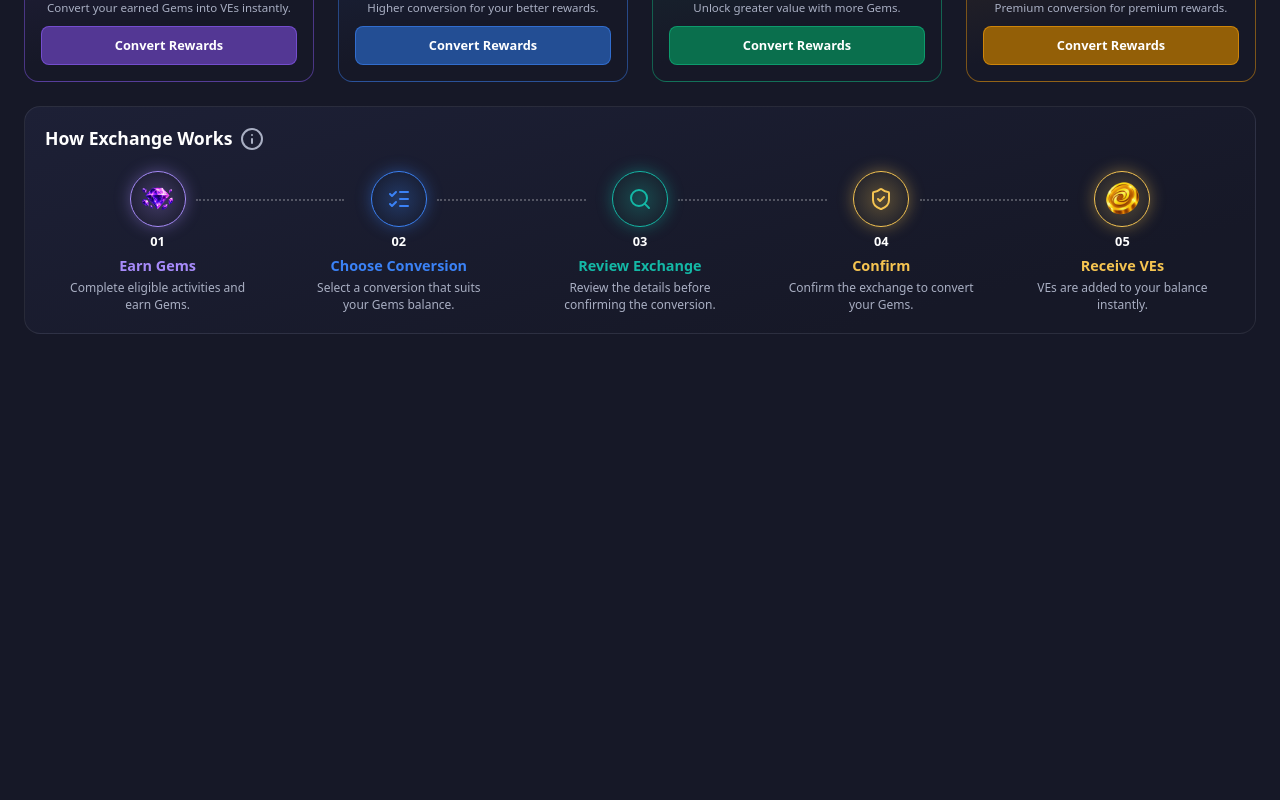
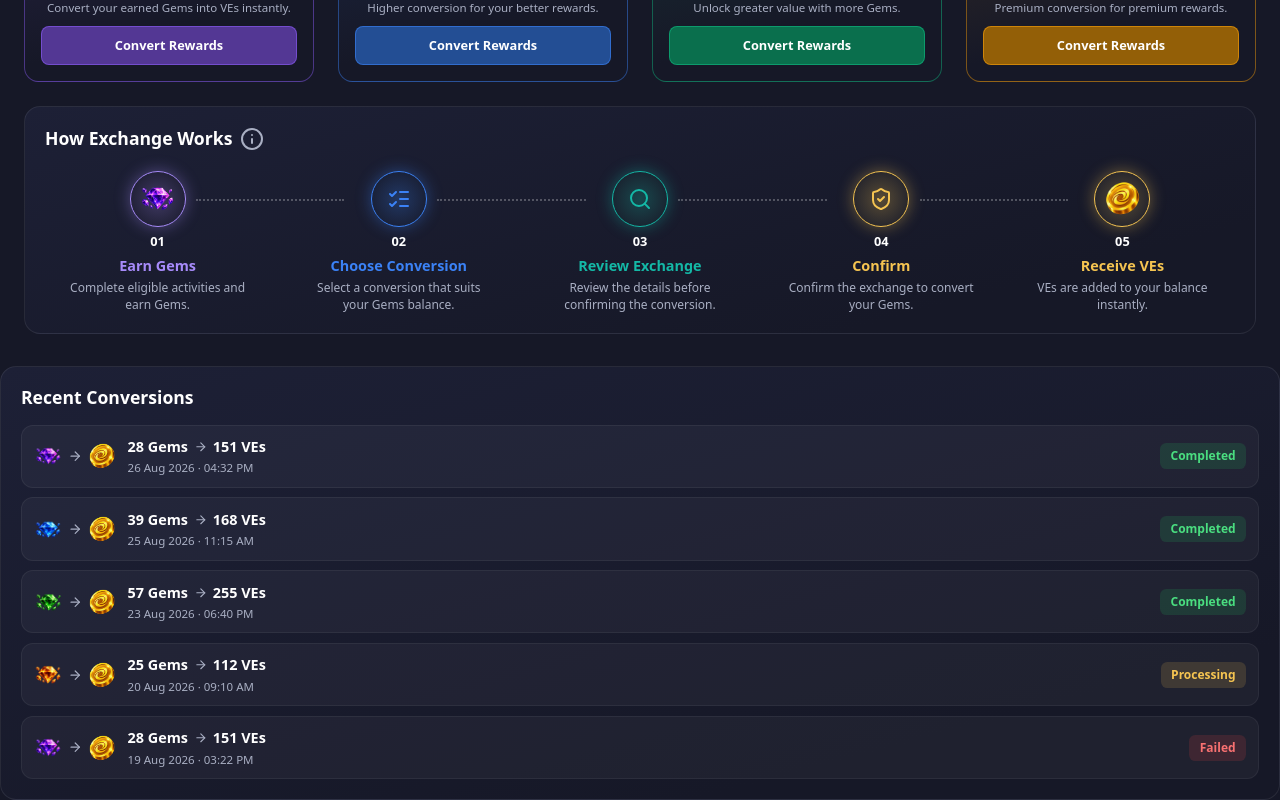
Before and after one commit to sadiksaifi9958/veloop-exchange-center, a React (Vite) app: page / in a window 1280 px wide. Shown: the part 413-1213 px from the top of the page. Before the commit the page ends 800 px from the top, so only its background shows below. Built offline with nearby package versions, Linux system fonts and the light colour scheme.

Commit message:
add recent conversions history with status badge

```diff
--- a/src/App.jsx
+++ b/src/App.jsx
@@ -2,6 +2,7 @@ import {
   exchangeOptions,
   userBalance,
   howExchangeWorks,
+  recentConversions,
 } from "./data/exchangeData";
 import ExchangeCard from "./components/exchange/ExchangeCard";
 import ExchangeModal from "./components/exchange/ExchangeModal";
@@ -9,6 +10,7 @@ import ConversionSuccess from "./components/exchange/ConversionSuccess";
 import { useState, useEffect } from "react";
 import BalanceOverview from "./components/exchange/BalanceOverview";
 import HowExchangeWorks from "./components/exchange/HowExchangeWorks";
+import ExchangeHistory from "./components/exchange/ExchangeHistory";
 function App() {
   const [selectedOption, setSelectedOption] = useState(null);
   const [balance, setBalance] = useState(userBalance);
@@ -87,6 +89,7 @@ function App() {
         <ConversionSuccess option={completedOption} onContinue={onContinue} />
       )}
       <HowExchangeWorks steps={howExchangeWorks} />
+      <ExchangeHistory items={recentConversions} />
     </>
   );
 }
--- /dev/null
+++ b/src/components/exchange/ExchangeHistory.jsx
@@ -0,0 +1,32 @@
+import { ArrowRight } from "lucide-react";
+import { veCoinImage } from "../../data/exchangeData";
+import styles from "./ExchangeHistory.module.css";
+function ExchangeHistory({ items }) {
+  return (
+    <section className={styles.section}>
+      <h2 className={styles.title}>Recent Conversions</h2>
+      <ul className={styles.list}>
+        {items.map((item) => (
+          <li key={item.id} className={styles.item}>
+            <div className={styles.icons}>
+              <img src={item.image} alt="" className={styles.gem} />
+              <ArrowRight aria-hidden="true" />
+              <img src={veCoinImage} alt="" className={styles.veCoin} />
+            </div>
+            <div className={styles.numbers}>
+              <span>{item.gems} Gems</span>
+              <ArrowRight aria-hidden="true" />
+              <span>{item.ves} VEs</span>
+            </div>
+            <time className={styles.date}>{item.date}</time>
+            <span className={`${styles.status} ${styles[item.status]}`}>
+              {item.status}
+            </span>
+          </li>
+        ))}
+      </ul>
+    </section>
+  );
+}
+
+export default ExchangeHistory;
--- /dev/null
+++ b/src/components/exchange/ExchangeHistory.module.css
@@ -0,0 +1,127 @@
+.section {
+  padding: 1.25rem;
+  background: linear-gradient(165deg, #1d2036, #161827 80%);
+  border: 1px solid rgba(255, 255, 255, 0.08);
+  border-radius: 1rem;
+}
+
+.title {
+  margin: 0 0 1rem;
+  font-size: 1.1rem;
+  font-weight: 700;
+  color: #fff;
+}
+
+.list {
+  display: flex;
+  flex-direction: column;
+  gap: 0.6rem;
+  margin: 0;
+  padding: 0;
+  list-style: none;
+}
+
+.item {
+  display: grid;
+  grid-template-columns: auto 1fr auto;
+  grid-template-areas:
+    "icons numbers status"
+    "icons date status";
+  align-items: center;
+  column-gap: 0.75rem;
+  row-gap: 0.1rem;
+  padding: 0.65rem 0.75rem;
+  background: rgba(255, 255, 255, 0.04);
+  border: 1px solid rgba(255, 255, 255, 0.06);
+  border-radius: 0.75rem;
+  transition:
+    border-color 0.2s ease,
+    transform 0.2s ease;
+}
+
+.item:hover {
+  border-color: rgba(255, 255, 255, 0.2);
+  transform: translateY(-2px);
+}
+
+.icons {
+  grid-area: icons;
+  display: flex;
+  align-items: center;
+  gap: 0.35rem;
+  color: #a9afc3;
+}
+
+.icons svg {
+  width: 0.9rem;
+  height: 0.9rem;
+  flex-shrink: 0;
+}
+
+.gem,
+.veCoin {
+  width: 1.75rem;
+  height: 1.75rem;
+  object-fit: contain;
+}
+
+.numbers {
+  grid-area: numbers;
+  display: flex;
+  align-items: center;
+  gap: 0.35rem;
+  font-size: 0.9rem;
+  font-weight: 600;
+  color: #fff;
+}
+
+.numbers svg {
+  width: 0.85rem;
+  height: 0.85rem;
+  color: #a9afc3;
+}
+
+.date {
+  grid-area: date;
+  font-size: 0.72rem;
+  color: #a9afc3;
+}
+
+.status {
+  grid-area: status;
+  padding: 0.25rem 0.65rem;
+  border-radius: 0.4rem;
+  font-size: 0.75rem;
+  font-weight: 600;
+  white-space: nowrap;
+}
+
+.Completed {
+  background: rgba(34, 197, 94, 0.15);
+  color: #4ade80;
+}
+
+.Processing {
+  background: rgba(245, 196, 81, 0.15);
+  color: #f5c451;
+}
+
+.Failed {
+  background: rgba(239, 68, 68, 0.15);
+  color: #f87171;
+}
+
+@media (max-width: 480px) {
+  .item {
+    grid-template-columns: auto 1fr;
+    grid-template-areas:
+      "icons numbers"
+      "icons date"
+      "status status";
+  }
+
+  .status {
+    justify-self: start;
+    margin-top: 0.4rem;
+  }
+}
--- a/src/data/exchangeData.js
+++ b/src/data/exchangeData.js
@@ -59,35 +59,40 @@ export const recentConversions = [
     gems: 28,
     ves: 151,
     date: "26 Aug 2026 · 04:32 PM",
-    status: "completed",
+    status: "Completed",
+    image: gemPurple,
   },
   {
     id: "history-02",
     gems: 39,
     ves: 168,
     date: "25 Aug 2026 · 11:15 AM",
-    status: "completed",
+    status: "Completed",
+    image: gemBlue,
   },
   {
     id: "history-03",
     gems: 57,
     ves: 255,
     date: "23 Aug 2026 · 06:40 PM",
-    status: "completed",
+    status: "Completed",
+    image: gemGreen,
   },
   {
     id: "history-04",
     gems: 25,
     ves: 112,
     date: "20 Aug 2026 · 09:10 AM",
-    status: "processing",
+    status: "Processing",
+    image: gemOrange,
   },
   {
     id: "history-05",
     gems: 28,
     ves: 151,
     date: "19 Aug 2026 · 03:22 PM",
-    status: "failed",
+    status: "Failed",
+    image: gemPurple,
   },
 ];
 
```
